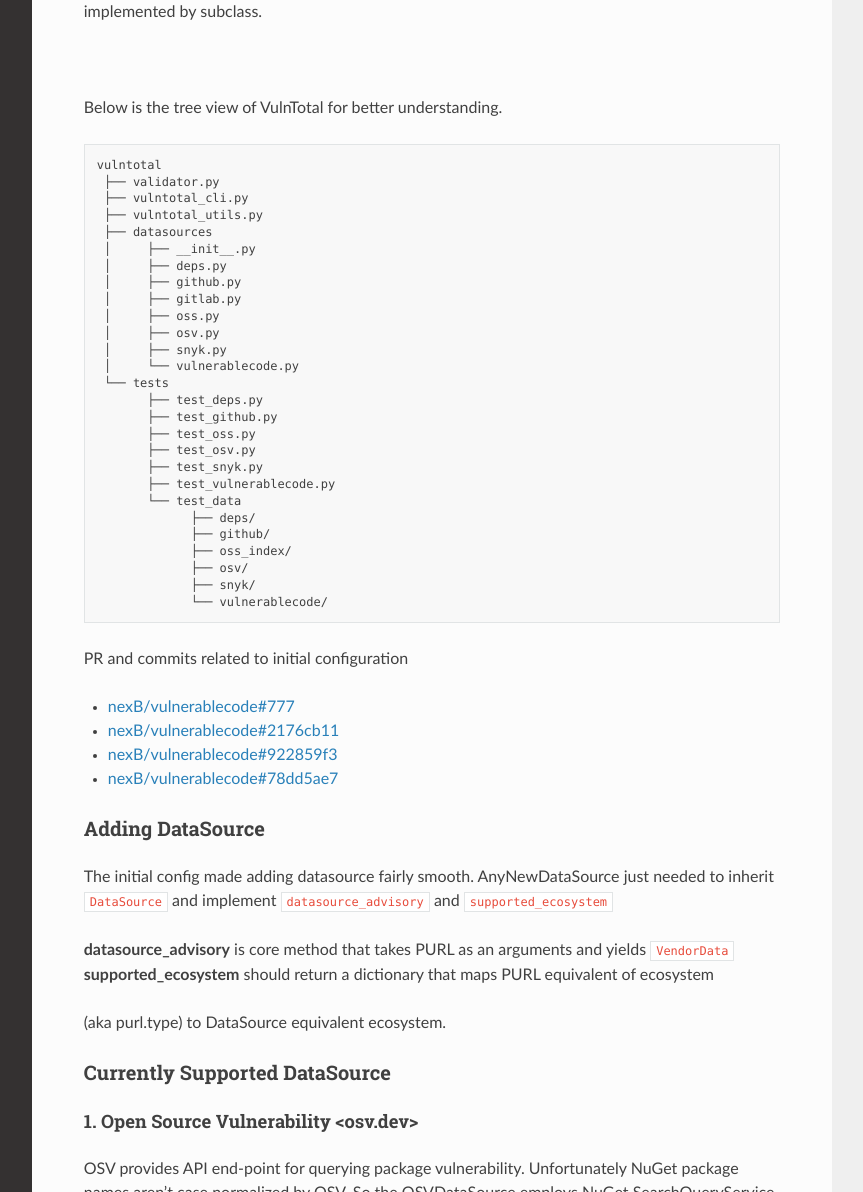
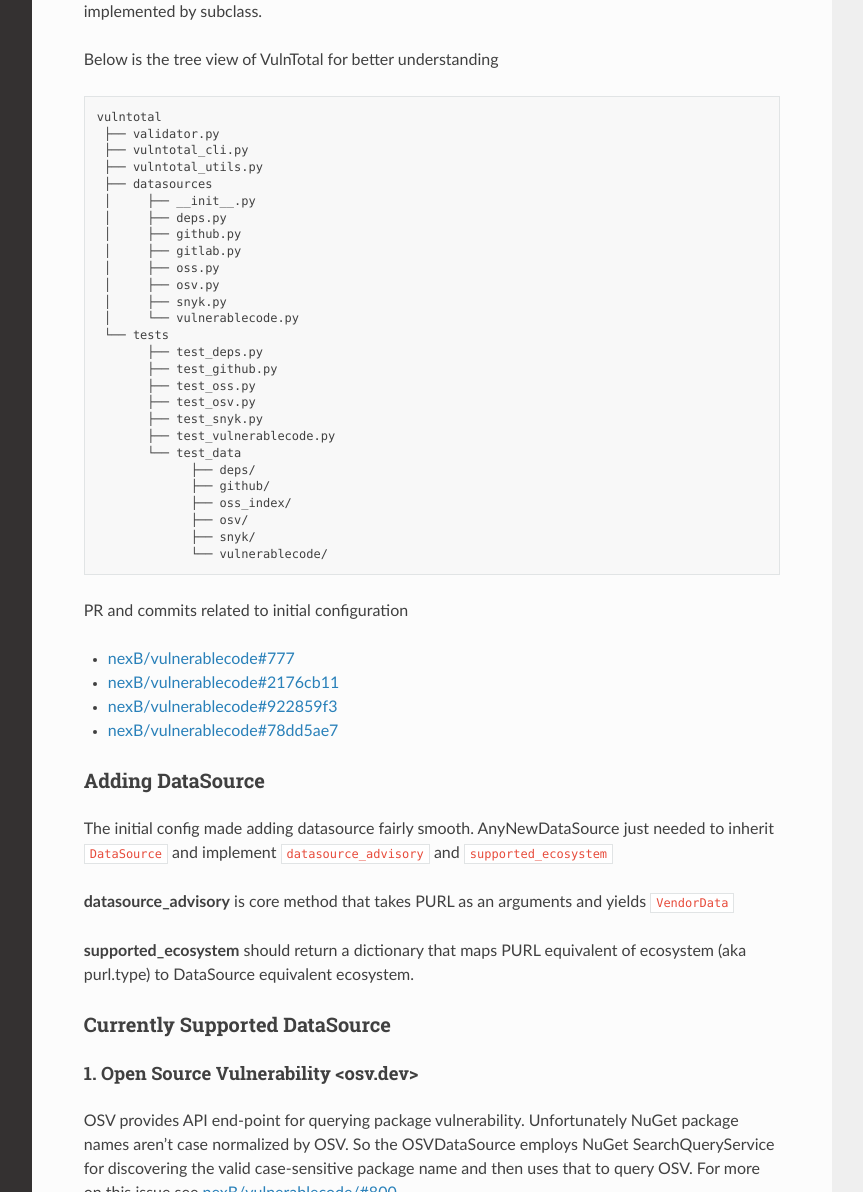
Before and after one commit to keshav-space/spacetime, a Sphinx documentation site: the page built from docs/source/index.rst, in a window 1280 px wide and 1400 px high, scrolled down 1232 px. Shown: the part 208-1400 px from the top of the window, without its empty margins (268-1131 px from the left). Built offline with Sphinx 7.4.7 and the Read the Docs theme 2.0.0, drawn with Linux system fonts in a browser that asks for light colours; some of the changed text lies outside the part shown.

Commit message:
imporve report

```diff
--- a/docs/source/index.rst
+++ b/docs/source/index.rst
@@ -1,10 +1,10 @@
 VulnTotal: Tool for cross-validating vulnerability
-============================================
+==================================================
 
 Organization - `AboutCode <https://www.aboutcode.org>`_
 -----------------------------------------------------------
 | **Keshav Priyadarshi**
-| GitHub: `@keshav-space <https://github.com/keshav-space>`_
+| GitHub: `keshav-space <https://github.com/keshav-space>`_
 | LinkedIn: `@keshav-space <https://www.linkedin.com/in/keshav-space>`_
 | Project: `VulnTotal <https://github.com/nexB/vulnerablecode/tree/vulntotal/vulntotal>`_
 | Proposal: `Link <https://docs.google.com/document/d/1it5eKwIiSsnuKuMAPhP1SoYiq412bdPmuAWNN25ZVAY/edit>`_
@@ -34,7 +34,7 @@
    `more on PURL <https://github.com/package-url>`_
 
 VulnTotal Development - Walkthrough
-----------------------------------
+------------------------------------
 
 Initial Configuration
 ^^^^^^^^^^^^^^^^^^^^^^^^
@@ -48,8 +48,8 @@
 **DataSource** outlines core methords such as ``datasource_advisory`` and
 ``supported_ecosystem`` to be implemented by subclass.
 
-|
-Below is the tree view of VulnTotal for better understanding. ::
+
+Below is the tree view of VulnTotal for better understanding ::
 
     vulntotal
      ├── validator.py
@@ -92,15 +92,17 @@
 The initial config made adding datasource fairly smooth. AnyNewDataSource just needed to
 inherit ``DataSource`` and implement ``datasource_advisory`` and ``supported_ecosystem``
 
-| **datasource_advisory** is core method that takes PURL as an arguments and yields ``VendorData``
-| **supported_ecosystem** should return a dictionary that maps PURL equivalent of ecosystem
+**datasource_advisory** is core method that takes PURL as an arguments and yields ``VendorData``
+
+**supported_ecosystem** should return a dictionary that maps PURL equivalent of ecosystem
 (aka purl.type) to DataSource equivalent ecosystem.
+
 
 Currently Supported DataSource
 ^^^^^^^^^^^^^^^^^^^^^^^^^^^^^^^^^^
 
 1. Open Source Vulnerability <osv.dev>
-+++++++++++++++++++++++++++++++++++
++++++++++++++++++++++++++++++++++++++++++
 
 OSV provides API end-point for querying package vulnerability. Unfortunately NuGet package names aren't
 case normalized by OSV. So the OSVDataSource employs NuGet SearchQueryService for
@@ -111,7 +113,7 @@
 
 
 2. Open Source Insights <deps.dev>
-+++++++++++++++++++++++++++++++
+++++++++++++++++++++++++++++++++++++
 
 Writing datasource for deps was quite uneventful. Deps doesn't provide any documented API except
 for GCP BigQuery, but it does have obfuscated API and DepsDataSource makes use of that.
@@ -131,7 +133,7 @@
 
 
 4. Sonatype OSS Index
-+++++++++++++++++++++++++++++++++++
++++++++++++++++++++++++++
 
 OSSIndexDataSource makes use of oss-index API. OSS-Index only provides CVE's related
 particular package version and makes no mention of either the affected package versions
@@ -141,7 +143,7 @@
 
 
 5. VulnerableCode Advisory Database
-++++++++++++++++++++++++++++++++++
+++++++++++++++++++++++++++++++++++++++
 
 VulnerableCodeDataSource currently make use of local VulnerableCode instance, but soon
 will be migrated to global instance.
@@ -163,7 +165,7 @@
 
 
 7. GitLab Gemnasium Advisory Database
-+++++++++++++++++++++++++++++++++++
++++++++++++++++++++++++++++++++++++++++++
 
 Again, GitLab comes with no API, so GitlabDataSource is designed to directly
 fetch package vulnerability data from GitLab gemnasium
```
